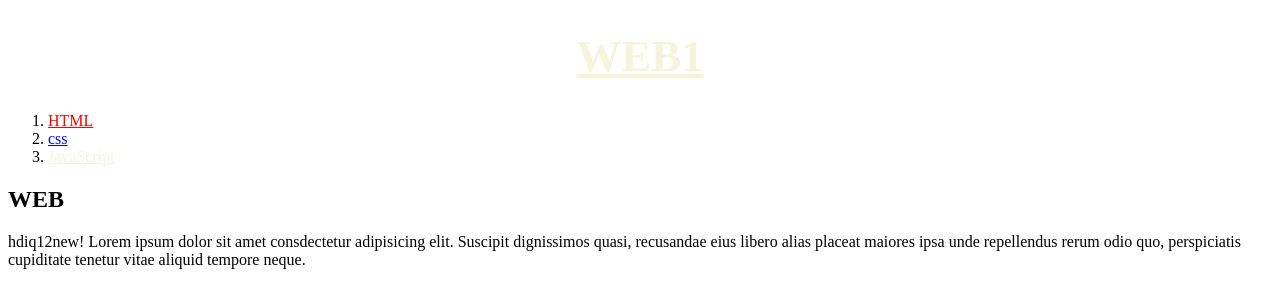
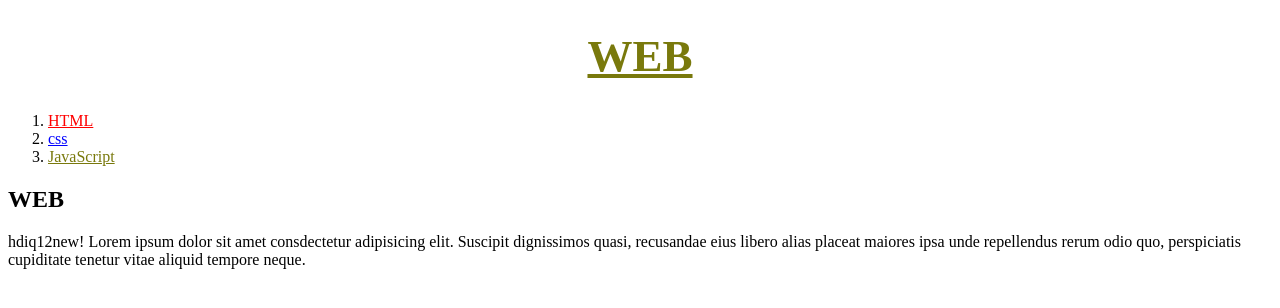
Before and after one commit to blyngo/web-site, a plain HTML site: page index.html in a window 1280 px wide. Drawn offline with Linux system fonts and the light colour scheme.

Commit message:
Add files via upload

```diff
--- a/index.html
+++ b/index.html
@@ -5,7 +5,7 @@
             <title>WEB</title>
             <style>
                 h1{font-size: 45px; text-align: center; }
-                a{color: beige;}
+                a{color: rgb(121, 121, 12);}
                 #like{color:blue;}
                 .love{color: red;}
 
@@ -13,7 +13,7 @@
         </head>
 
         <body>
-            <h1><a href="index.html">WEB1</a></h1>
+            <h1><a href="index.html">WEB</a></h1>
             <ol>
                 <li><a href="1.html" class="love">HTML</a></li>
                 <li><a href="2.html" class="love" id="like">css</a></li>
```
Also changed, not shown: 2.html (+3 -0 lines), 3.html (+3 -0 lines).
